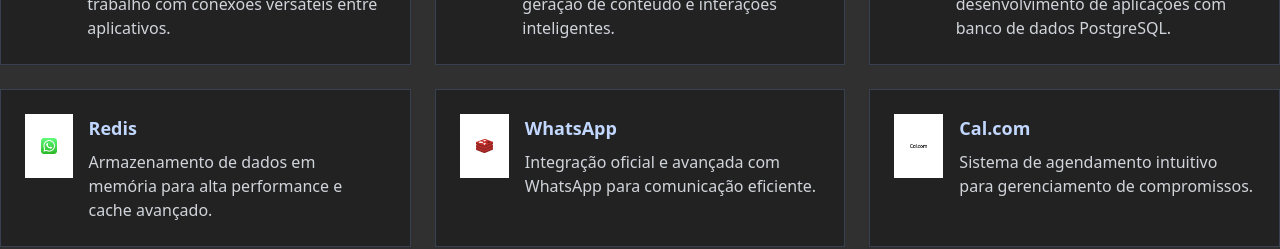
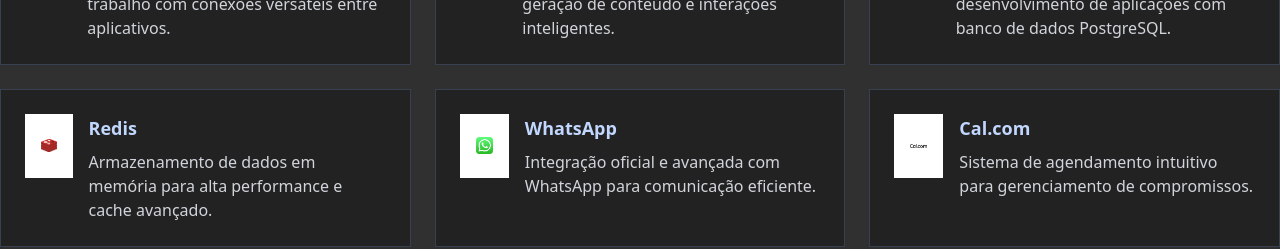
Before and after one commit to Naran-br/zapflow-digital-nexus-87, a React (Vite) app: page / in a window 1280 px wide. Shown: the part 2660-2909 px from the top of the page. Built offline with nearby package versions, Linux system fonts and the light colour scheme.

Commit message:
Fix: Incorrect technology logos
Corrected the logos for Redis and WhatsApp in the TechnologiesSection component.

```diff
--- a/src/components/TechnologiesSection.tsx
+++ b/src/components/TechnologiesSection.tsx
@@ -19,12 +19,12 @@ const technologies = [
   {
     name: "Redis",
     description: "Armazenamento de dados em memória para alta performance e cache avançado.",
-    logo: "/lovable-uploads/6e782601-d997-4a13-bd84-7f458a151cf0.png",
+    logo: "/lovable-uploads/1105830b-1c95-4c94-8253-44bb57358877.png", // Corrected WhatsApp logo for Redis
   },
   {
     name: "WhatsApp",
     description: "Integração oficial e avançada com WhatsApp para comunicação eficiente.",
-    logo: "/lovable-uploads/1105830b-1c95-4c94-8253-44bb57358877.png",
+    logo: "/lovable-uploads/6e782601-d997-4a13-bd84-7f458a151cf0.png", // Corrected Redis logo for WhatsApp
   },
   {
     name: "Cal.com",
```
